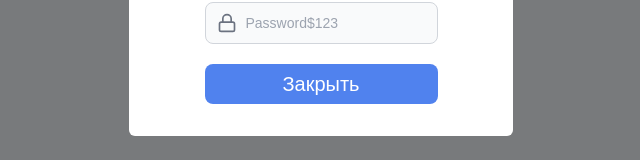
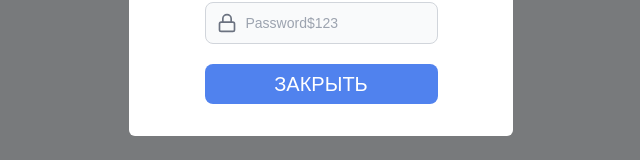
Before and after one commit to itka0526/mirea-schedule, a Next.js app: page /upload in a window 1280 px wide. Both pictures are taken after a click on the icon 682 px from the left and 116 px from the top of the page. Shown: the part 406-566 px from the top of the page, without its empty margins (319-959 px from the left). Built offline with nearby package versions, Linux system fonts and the light colour scheme.

Commit message:
compatibility

```diff
--- a/components/UploadButton.js
+++ b/components/UploadButton.js
@@ -91,7 +91,9 @@ const UploadButton = ({ data }) => {
                                     : " opacity-80 "
                             }`}
                         >
-                            <span className="text-xl text-white">Закрыть</span>
+                            <span className="text-xl text-white uppercase">
+                                Закрыть
+                            </span>
                         </div>
                     </div>
                 </div>
```
